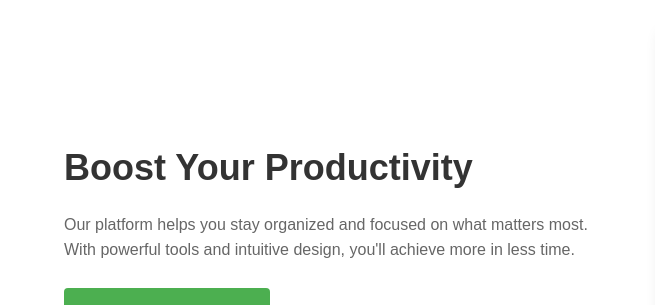
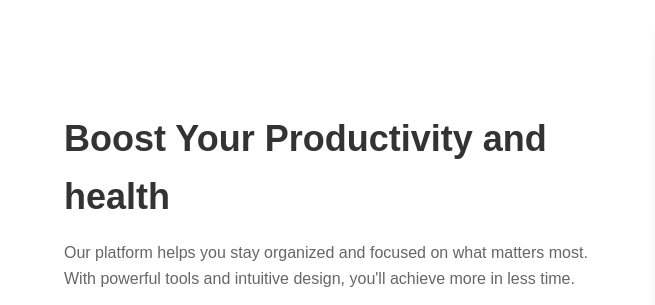
Before and after one commit to syedazfaralam/first-PH-assignment, a plain HTML site: page index.html in a window 1280 px wide. Shown: the part 570-875 px from the top of the page, 0-655 px from the left. Drawn offline with Linux system fonts and the light colour scheme.

Commit message:
and health added

```diff
--- a/index.html
+++ b/index.html
@@ -324,7 +324,7 @@
     <section class="action">
         <div class="container">
             <div class="action-content">
-                <h2>Boost Your Productivity</h2>
+                <h2>Boost Your Productivity and health</h2>
                 <p>Our platform helps you stay organized and focused on what matters most. With powerful tools and intuitive design, you'll achieve more in less time.</p>
                 <a href="#" class="btn">Launch Live Preview</a>
             </div>
```
